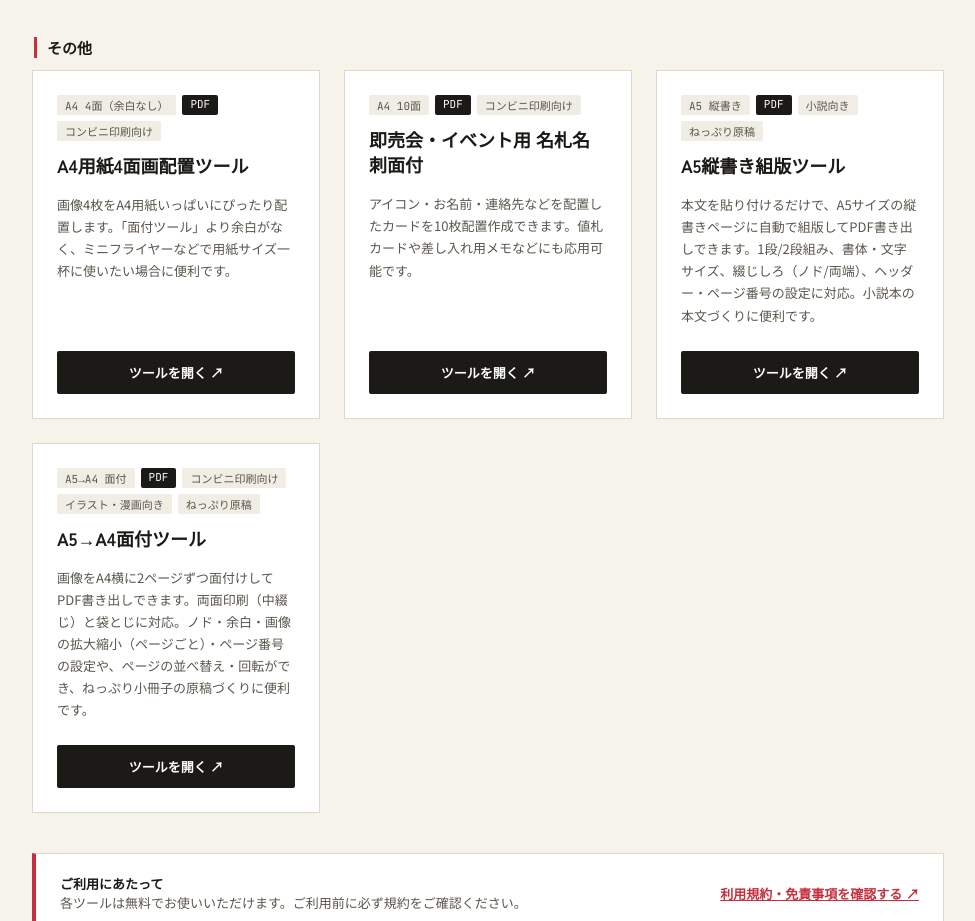
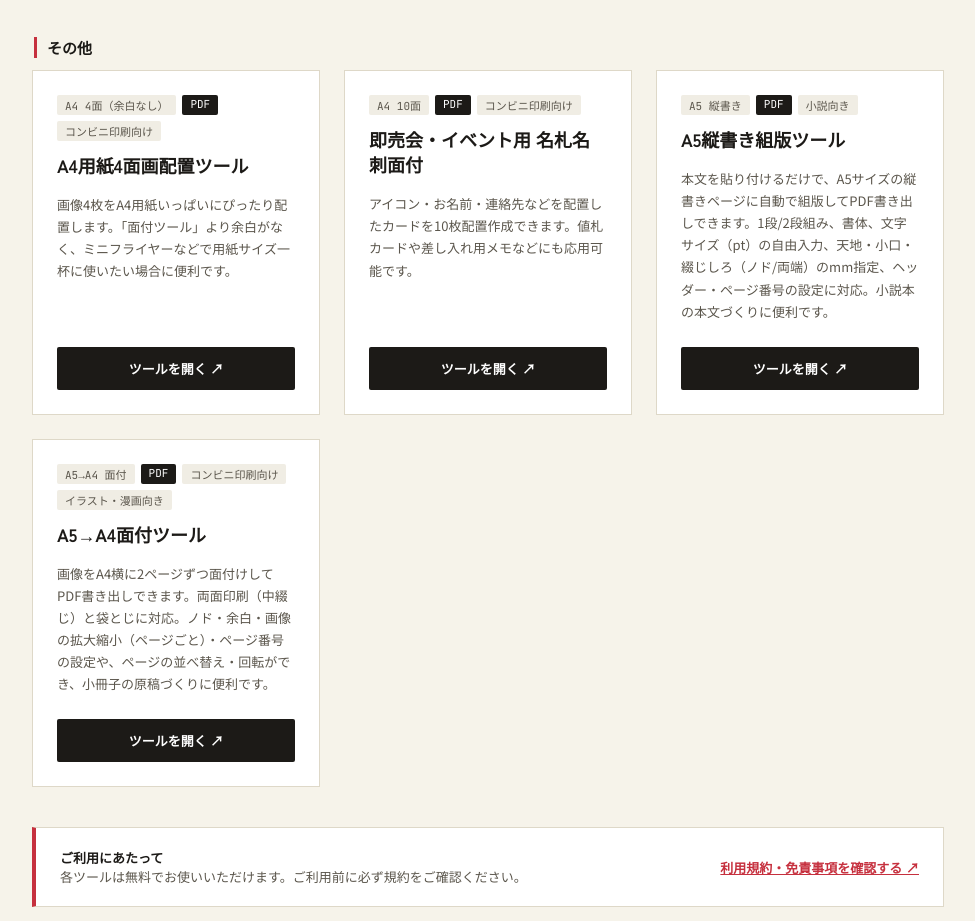
Before and after one commit to kanashiki1979/terms, a plain HTML site: page index.html in a window 1280 px wide. Shown: the part 429-1350 px from the top of the page, without its empty margins (152-1127 px from the left). Drawn offline with Linux system fonts and the light colour scheme.

Commit message:
index文言修正

```diff
--- a/index.html
+++ b/index.html
@@ -401,11 +401,10 @@
               <span class="tag">A5 縦書き</span>
               <span class="tag format">PDF</span>
               <span class="tag">小説向き</span>
-              <span class="tag">ねっぷり原稿</span>
             </div>
             <h2 class="tool-title">A5縦書き組版ツール</h2>
           </div>
-          <p class="tool-desc">本文を貼り付けるだけで、A5サイズの縦書きページに自動で組版してPDF書き出しできます。1段/2段組み、書体・文字サイズ、綴じしろ（ノド/両端）、ヘッダー・ページ番号の設定に対応。小説本の本文づくりに便利です。</p>
+          <p class="tool-desc">本文を貼り付けるだけで、A5サイズの縦書きページに自動で組版してPDF書き出しできます。1段/2段組み、書体、文字サイズ（pt）の自由入力、天地・小口・綴じしろ（ノド/両端）のmm指定、ヘッダー・ページ番号の設定に対応。小説本の本文づくりに便利です。</p>
         </div>
         <a href="https://kanashiki1979.github.io/a5_tategaki_kumiban/a5_tategaki_kumiban.html" class="btn-open" target="_blank" rel="noopener">ツールを開く ↗</a>
       </article>
@@ -418,11 +417,10 @@
               <span class="tag format">PDF</span>
               <span class="tag">コンビニ印刷向け</span>
               <span class="tag">イラスト・漫画向き</span>
-              <span class="tag">ねっぷり原稿</span>
             </div>
             <h2 class="tool-title">A5→A4面付ツール</h2>
           </div>
-          <p class="tool-desc">画像をA4横に2ページずつ面付けしてPDF書き出しできます。両面印刷（中綴じ）と袋とじに対応。ノド・余白・画像の拡大縮小（ページごと）・ページ番号の設定や、ページの並べ替え・回転ができ、ねっぷり小冊子の原稿づくりに便利です。</p>
+          <p class="tool-desc">画像をA4横に2ページずつ面付けしてPDF書き出しできます。両面印刷（中綴じ）と袋とじに対応。ノド・余白・画像の拡大縮小（ページごと）・ページ番号の設定や、ページの並べ替え・回転ができ、小冊子の原稿づくりに便利です。</p>
         </div>
         <a href="https://kanashiki1979.github.io/a5_to_a4_menzuke_tool/a5_to_a4_menzuke_tool.html" class="btn-open" target="_blank" rel="noopener">ツールを開く ↗</a>
       </article>
```
